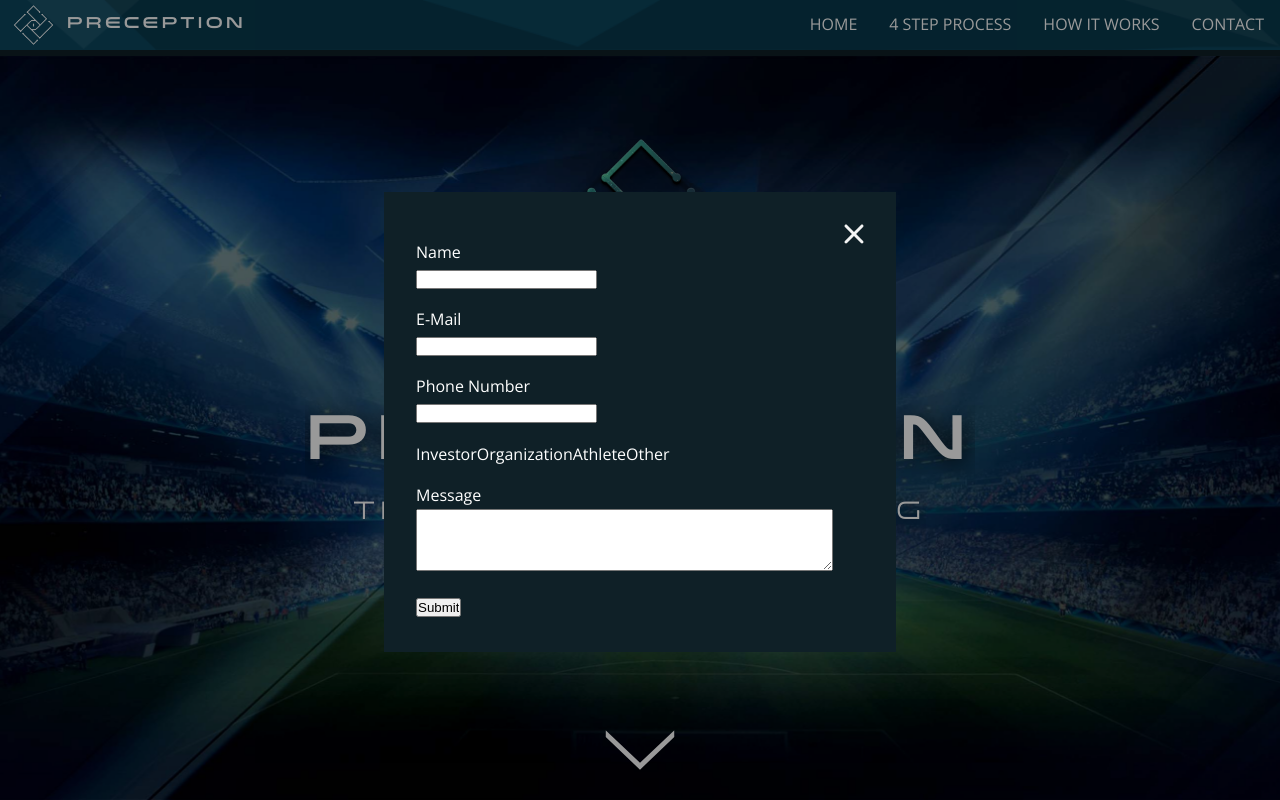
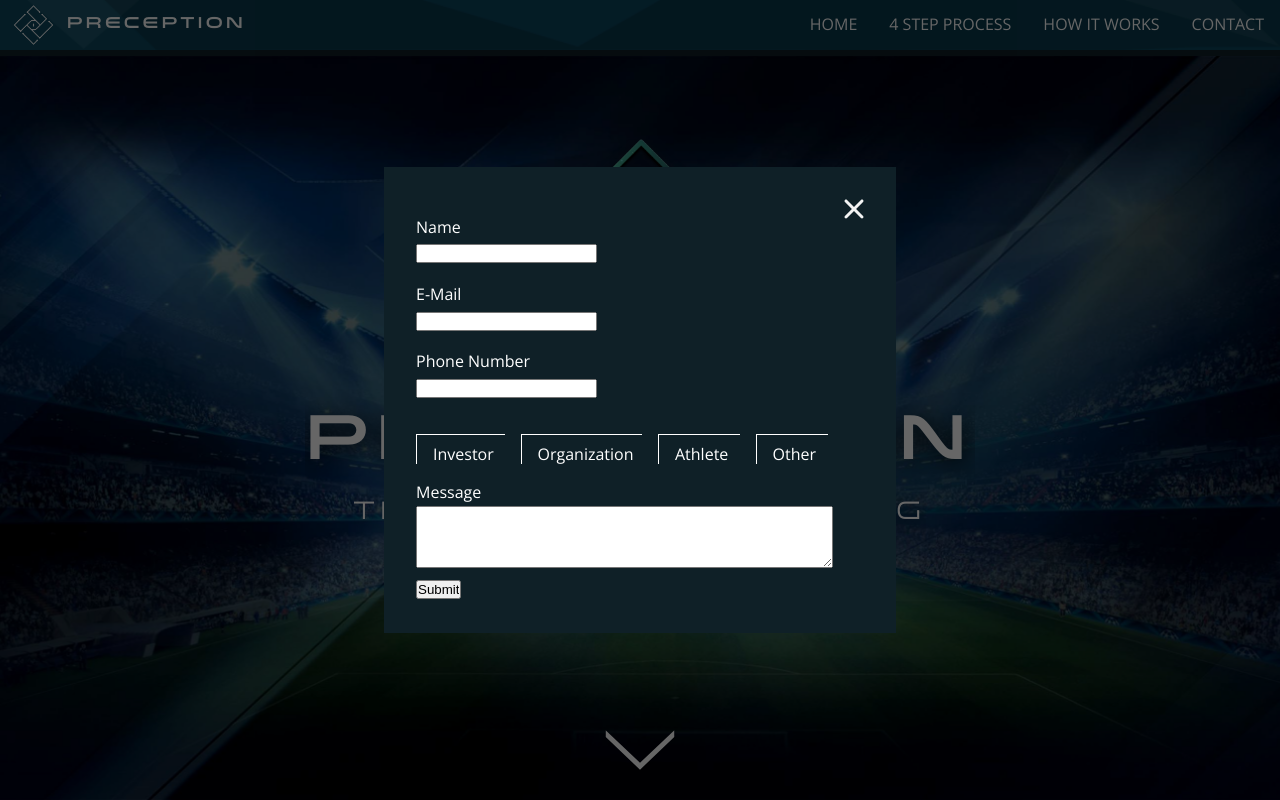
Before and after one commit to karyma-dev/preception, a React (Create React App) app: page / in a window 1280 px wide. Shown: the top 800 px of the page. Built offline with nearby package versions, Linux system fonts and the light colour scheme.

Commit message:
contact button

```diff
--- a/src/components/Contact/index.js
+++ b/src/components/Contact/index.js
@@ -15,12 +15,13 @@ export default class Contact extends Component {
   }
 
   render() {
-    const style = this.state.display ? { display: 'block' } : { display: 'none' }
+    const style = this.state.display ? { display: 'flex' } : { display: 'none' }
     return (
       <Fragment>
         <button className="btn" onClick={this.modalHandler}>
           Contact
         </button>
+
         <div className="modal" style={style}>
           <div class="modal-content">
             <img
@@ -38,17 +39,20 @@ export default class Contact extends Component {
                 <br />
                 <input className="contact-input" type="text" />
               </div>
+
               <div className="contact-group">
                 <label className="contact-label">E-Mail</label>
                 <br />
                 <input className="contact-input" type="email" />
               </div>
+
               <div className="contact-group">
                 <label className="contact-label">Phone Number</label>
                 <br />
                 <input className="contact-input" type="tel" />
               </div>
-              <div className="contact-group">
+
+              <div className="check">
                 <label className="check-container">
                   <input type="checkbox" />
                   <span className="check-title">Investor</span>
@@ -69,6 +73,7 @@ export default class Contact extends Component {
                   <span className="check-title">Other</span>
                 </label>
               </div>
+
               <div className="contact-group">
                 <label className="contact-label">Message</label>
                 <br />
--- a/src/styles/css/main.css
+++ b/src/styles/css/main.css
@@ -683,31 +683,41 @@ h5 {
 }
 
 .modal {
-  display: block;
+  display: flex;
+  justify-content: center;
+  align-items: center;
   position: fixed;
   z-index: 100;
   left: 0;
   top: 0;
   width: 100%;
   height: 100%;
-  overflow: auto;
-  background-color: black;
-  background-color: rgba(0, 0, 0, 0.4);
+  overflow: hidden;
+  background-color: rgba(0, 0, 0, 0.6);
 }
 .modal-content {
   background-color: #0f2027;
-  margin: 15% auto;
   width: 40%;
   padding: 2rem;
 }
 
 .contact-group {
-  margin: 1rem 0;
+  margin-top: 1rem;
+  overflow: hidden;
 }
 
+.check {
+  margin-top: 1rem;
+  height: 3rem;
+  display: flex;
+  justify-content: flex-start;
+  align-items: center;
+}
 .check-container {
+  height: 3rem;
+  overflow: hidden;
   cursor: pointer;
-  user-select: none;
+  margin-right: 1rem;
 }
 .check-container input {
   opacity: 0;
@@ -720,8 +730,8 @@ h5 {
 }
 
 .check-title {
-  height: 25px;
-  width: 25px;
+  border: solid 1px white;
+  padding: 0.5rem 1rem;
 }
 
 .navbar {
--- a/src/styles/sass/pages/_contact.scss
+++ b/src/styles/sass/pages/_contact.scss
@@ -1,18 +1,18 @@
 .modal {
-  display: block;
+  display: flex;
+  justify-content: center;
+  align-items: center;
   position: fixed;
   z-index: 100;
   left: 0;
   top: 0;
   width: 100%;
   height: 100%;
-  overflow: auto;
-  background-color: rgb(0, 0, 0);
-  background-color: rgba(0, 0, 0, 0.4);
+  overflow: hidden;
+  background-color: rgba(0, 0, 0, 0.6);
 
   &-content {
     background-color: $primary-color;
-    margin: 15% auto;
     width: 40%;
     padding: 2rem;
   }
@@ -20,13 +20,23 @@
 
 .contact {
   &-group {
-    margin: 1rem 0;
+    margin-top: 1rem;
+    overflow: hidden;
   }
 }
 
-.check-container {
+.check {
+  margin-top: 1rem;
+  height: 3rem;
+  display: flex;
+  justify-content: flex-start;
+  align-items: center;
+
+  &-container {
+    height: 3rem;
+    overflow: hidden;
     cursor: pointer;
-  user-select: none;
+    margin-right: 1rem;
 
     & input {
       opacity: 0;
@@ -39,8 +49,9 @@
       background-color: #2196f3;
     }
   }
+}
 
 .check-title {
-  height: 25px;
-  width: 25px;
+  border: solid 1px white;
+  padding: 0.5rem 1rem;
 }
```
Also changed, not shown: 1 other file (tests, documents, lock files or other folders). Lines whose indentation alone changed are shown as unchanged.
